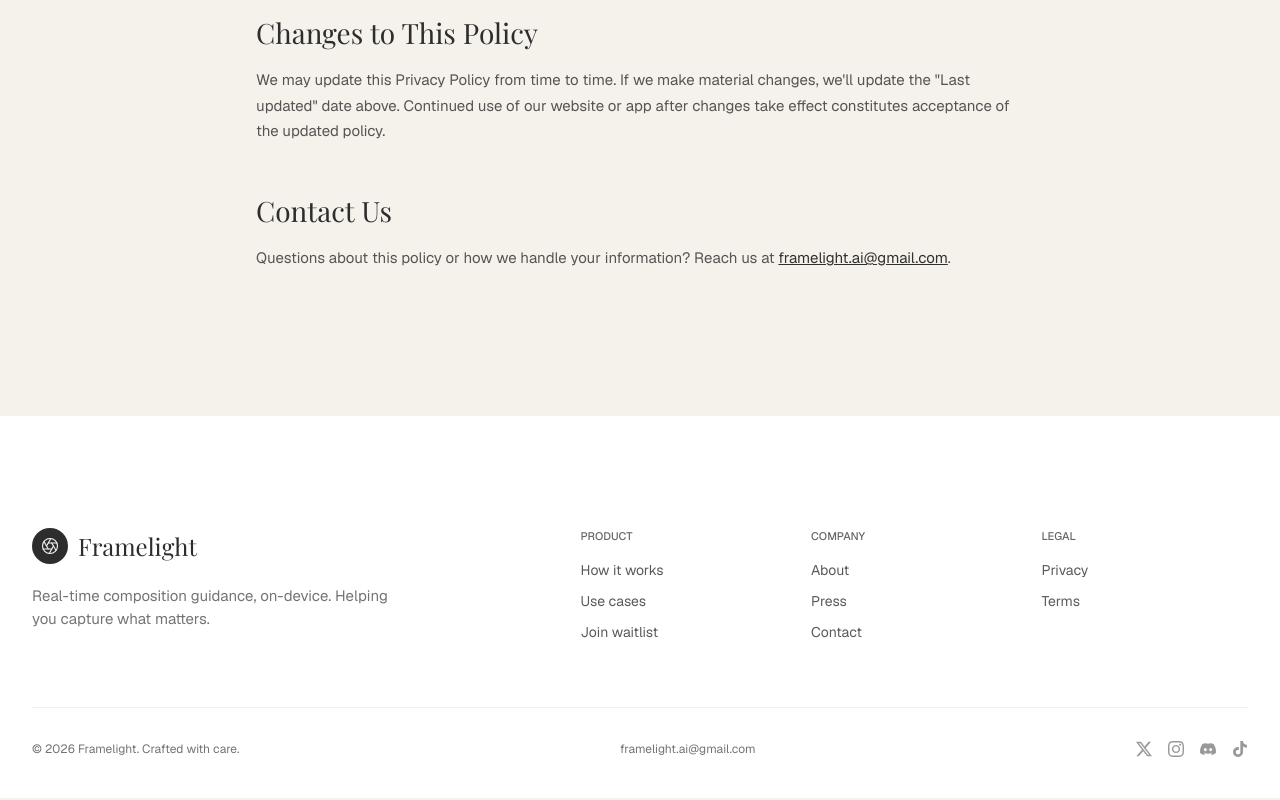
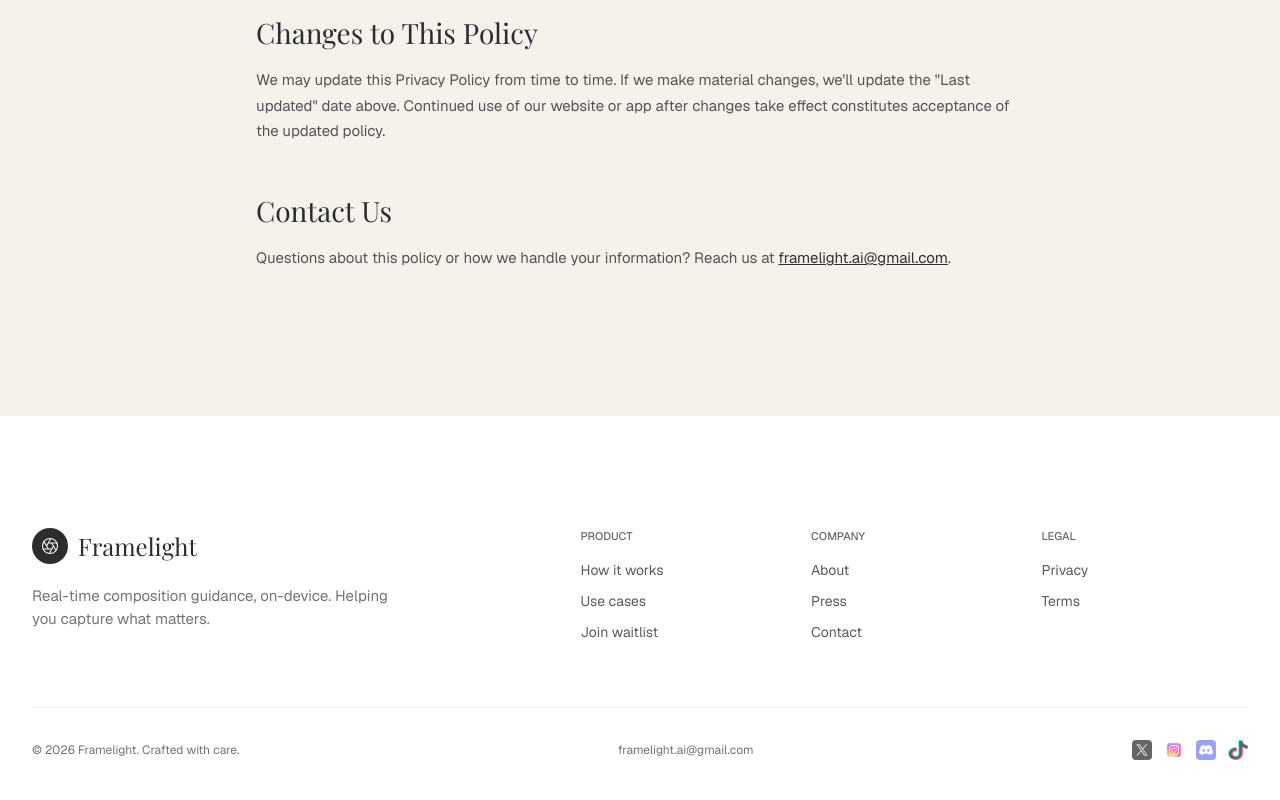
Before and after one commit to framelight/framelight-website, a Next.js app: page /privacy in a window 1280 px wide. Shown: the part 2391-3191 px from the top of the page. Built offline with nearby package versions, Linux system fonts and the light colour scheme; a web font is replaced by a local one.

Commit message:
fix: use real logos in footer and Link for internal nav
Replace the footer's inline SVG icons with the same logo image files
used in the Community section, and switch internal home links from
<a> to next/link's <Link> to fix no-html-link-for-pages lint errors.

```diff
--- a/app/components/Footer.tsx
+++ b/app/components/Footer.tsx
@@ -84,68 +84,36 @@
           >
             {CONTACT_EMAIL}
           </a>
-          <div className="flex items-center gap-4 order-1 sm:order-3">
-            <a
-              href="#"
-              aria-label="X"
-              className="text-black/40 hover:text-black transition-colors"
-            >
-              <svg
-                className="w-4 h-4"
-                fill="currentColor"
-                viewBox="0 0 24 24"
-                aria-hidden
-              >
-                <path d="M18.901 1.153h3.68l-8.04 9.19L24 22.846h-7.406l-5.8-7.584-6.638 7.584H.474l8.6-9.83L0 1.154h7.594l5.243 6.932ZM17.61 20.644h2.039L6.486 3.24H4.298Z" />
-              </svg>
+          <div className="flex items-center gap-3 order-1 sm:order-3">
+            <a href="#" aria-label="X" className="opacity-60 hover:opacity-100 transition-opacity">
+              <img src="/logos/x.png" alt="X" className="w-5 h-5 rounded" />
             </a>
             <a
               href="https://www.instagram.com/framelightai/"
               target="_blank"
               rel="noopener noreferrer"
               aria-label="Instagram"
-              className="text-black/40 hover:text-black transition-colors"
+              className="opacity-60 hover:opacity-100 transition-opacity"
             >
-              <svg
-                className="w-4 h-4"
-                fill="currentColor"
-                viewBox="0 0 24 24"
-                aria-hidden
-              >
-                <path d="M12 2.163c3.204 0 3.584.012 4.85.07 3.252.148 4.771 1.691 4.919 4.919.058 1.265.069 1.645.069 4.849 0 3.205-.012 3.584-.069 4.849-.149 3.225-1.664 4.771-4.919 4.919-1.266.058-1.644.07-4.85.07-3.204 0-3.584-.012-4.849-.07-3.26-.149-4.771-1.699-4.919-4.92-.058-1.265-.07-1.644-.07-4.849 0-3.204.013-3.583.07-4.849.149-3.227 1.664-4.771 4.919-4.919 1.266-.057 1.645-.069 4.849-.069zm0-2.163c-3.259 0-3.667.014-4.947.072-4.358.2-6.78 2.618-6.98 6.98-.059 1.281-.073 1.689-.073 4.948 0 3.259.014 3.668.072 4.948.2 4.358 2.618 6.78 6.98 6.98 1.281.058 1.689.072 4.948.072 3.259 0 3.668-.014 4.948-.072 4.354-.2 6.782-2.618 6.979-6.98.059-1.28.073-1.689.073-4.948 0-3.259-.014-3.667-.072-4.947-.196-4.354-2.617-6.78-6.979-6.98-1.281-.059-1.69-.073-4.949-.073zm0 5.838c-3.403 0-6.162 2.759-6.162 6.162s2.759 6.163 6.162 6.163 6.162-2.759 6.162-6.163c0-3.403-2.759-6.162-6.162-6.162zm0 10.162c-2.209 0-4-1.79-4-4 0-2.209 1.791-4 4-4s4 1.791 4 4c0 2.21-1.791 4-4 4zm6.406-11.845c-.796 0-1.441.645-1.441 1.44s.645 1.44 1.441 1.44c.795 0 1.439-.645 1.439-1.44s-.644-1.44-1.439-1.44z" />
-              </svg>
+              <img src="/logos/instagram.avif" alt="Instagram" className="w-5 h-5 rounded" />
             </a>
             <a
               href="https://discord.gg/qtbpZ8Sfc"
               target="_blank"
               rel="noopener noreferrer"
               aria-label="Discord"
-              className="text-black/40 hover:text-black transition-colors"
+              className="opacity-60 hover:opacity-100 transition-opacity"
             >
-              <svg
-                className="w-4 h-4"
-                fill="currentColor"
-                viewBox="0 0 24 24"
-                aria-hidden
-              >
-                <path d="M20.317 4.3698a19.7913 19.7913 0 00-4.8851-1.5152.0741.0741 0 00-.0785.0371c-.211.3753-.4447.8648-.6083 1.2495-1.8447-.2762-3.68-.2762-5.4868 0-.1636-.3933-.4058-.8742-.6177-1.2495a.077.077 0 00-.0785-.037 19.7363 19.7363 0 00-4.8852 1.515.0699.0699 0 00-.0321.0277C.5334 9.0458-.319 13.5799.0992 18.0578a.0824.0824 0 00.0312.0561c2.0528 1.5076 4.0413 2.4228 5.9929 3.0294a.0777.0777 0 00.0842-.0276c.4616-.6304.8731-1.2952 1.226-1.9942a.076.076 0 00-.0416-.1057c-.6528-.2476-1.2743-.5495-1.8722-.8923a.077.077 0 01-.0076-.1277c.1258-.0943.2517-.1923.3718-.2914a.0743.0743 0 01.0776-.0105c3.9278 1.7933 8.18 1.7933 12.0614 0a.0739.0739 0 01.0785.0095c.1202.0991.246.1981.3728.2924a.077.077 0 01-.0066.1276 12.2986 12.2986 0 01-1.873.8914.0766.0766 0 00-.0407.1067c.3604.698.7719 1.3628 1.225 1.9932a.076.076 0 00.0842.0286c1.961-.6067 3.9495-1.5219 6.0023-3.0294a.077.077 0 00.0313-.0552c.5004-5.177-.8382-9.6739-3.5485-13.6604a.061.061 0 00-.0312-.0286zM8.02 15.3312c-1.1825 0-2.1569-1.0857-2.1569-2.419 0-1.3332.9555-2.4189 2.157-2.4189 1.2108 0 2.1757 1.0952 2.1568 2.419 0 1.3332-.9555 2.4189-2.1569 2.4189zm7.9748 0c-1.1825 0-2.1569-1.0857-2.1569-2.419 0-1.3332.9554-2.4189 2.1569-2.4189 1.2108 0 2.1757 1.0952 2.1568 2.419 0 1.3332-.946 2.4189-2.1568 2.4189Z" />
-              </svg>
+              <img src="/logos/discord.png" alt="Discord" className="w-5 h-5 rounded" />
             </a>
             <a
               href="https://www.tiktok.com/@framelightai"
               target="_blank"
               rel="noopener noreferrer"
               aria-label="TikTok"
-              className="text-black/40 hover:text-black transition-colors"
+              className="opacity-60 hover:opacity-100 transition-opacity"
             >
-              <svg
-                className="w-4 h-4"
-                fill="currentColor"
-                viewBox="0 0 24 24"
-                aria-hidden
-              >
-                <path d="M12.525.02c1.31-.02 2.61-.01 3.91-.02.08 1.53.63 3.09 1.75 4.17 1.12 1.11 2.7 1.62 4.24 1.79v4.03c-1.44-.05-2.89-.35-4.2-.97-.57-.26-1.1-.59-1.62-.93-.01 2.92.01 5.84-.02 8.75-.08 1.4-.54 2.79-1.35 3.94-1.31 1.92-3.58 3.17-5.91 3.21-1.43.08-2.86-.31-4.08-1.03-2.02-1.19-3.44-3.37-3.65-5.71-.02-.5-.03-1-.01-1.49.18-1.9 1.12-3.72 2.58-4.96 1.66-1.44 3.98-2.13 6.15-1.72.02 1.48-.04 2.96-.04 4.44-.99-.32-2.15-.23-3.02.37-.63.41-1.11 1.04-1.36 1.75-.21.51-.15 1.07-.14 1.61.24 1.64 1.82 3.02 3.5 2.87 1.12-.01 2.19-.66 2.77-1.61.19-.33.4-.67.41-1.06.1-1.79.06-3.57.07-5.36.01-4.03-.01-8.05.02-12.07Z" />
-              </svg>
+              <img src="/logos/tiktok.png" alt="TikTok" className="w-5 h-5 rounded" />
             </a>
           </div>
         </div>
--- a/app/components/LegalPage.tsx
+++ b/app/components/LegalPage.tsx
@@ -1,3 +1,4 @@
+import Link from 'next/link';
 import { Nav } from './Nav';
 import { Footer } from './Footer';
 
@@ -34,13 +35,13 @@
       <Nav />
       <main className="pt-32 pb-24 px-5 sm:px-8">
         <div className="max-w-3xl mx-auto">
-          <a
+          <Link
             href="/"
             className="inline-flex items-center gap-1.5 text-[13px] text-black/60 hover:text-black transition-colors font-sans mb-8"
           >
             <span aria-hidden>←</span>
             Back to home
-          </a>
+          </Link>
 
           <p className="font-sans text-[11px] uppercase tracking-[0.18em] text-black/50 mb-5 font-medium">
             Legal
--- a/app/components/Nav.tsx
+++ b/app/components/Nav.tsx
@@ -1,6 +1,7 @@
 'use client';
 
 import Image from 'next/image';
+import Link from 'next/link';
 import { usePathname } from 'next/navigation';
 
 export function Nav() {
@@ -17,7 +18,7 @@
           <a href={anchor('#moments')} className="text-[13px] text-black/70 hover:text-black transition-colors">Moments</a>
         </div>
 
-        <a
+        <Link
           href="/"
           className="absolute left-1/2 -translate-x-1/2 flex h-10 w-32 sm:h-11 sm:w-40 md:h-12 md:w-48 items-center justify-center overflow-hidden"
           aria-label="Framelight home"
@@ -30,17 +31,17 @@
             priority
             className="h-40 sm:h-48 md:h-56 w-auto max-w-none object-contain"
           />
-        </a>
+        </Link>
 
         <div className="flex items-center gap-3 shrink-0 ml-auto md:ml-0">
           {!isHome && (
-            <a
+            <Link
               href="/"
               className="text-[12px] md:text-[13px] text-black/70 hover:text-black transition-colors font-sans inline-flex items-center gap-1.5 shrink-0"
             >
               <span aria-hidden>←</span>
               Back
-            </a>
+            </Link>
           )}
 
           <a
```
